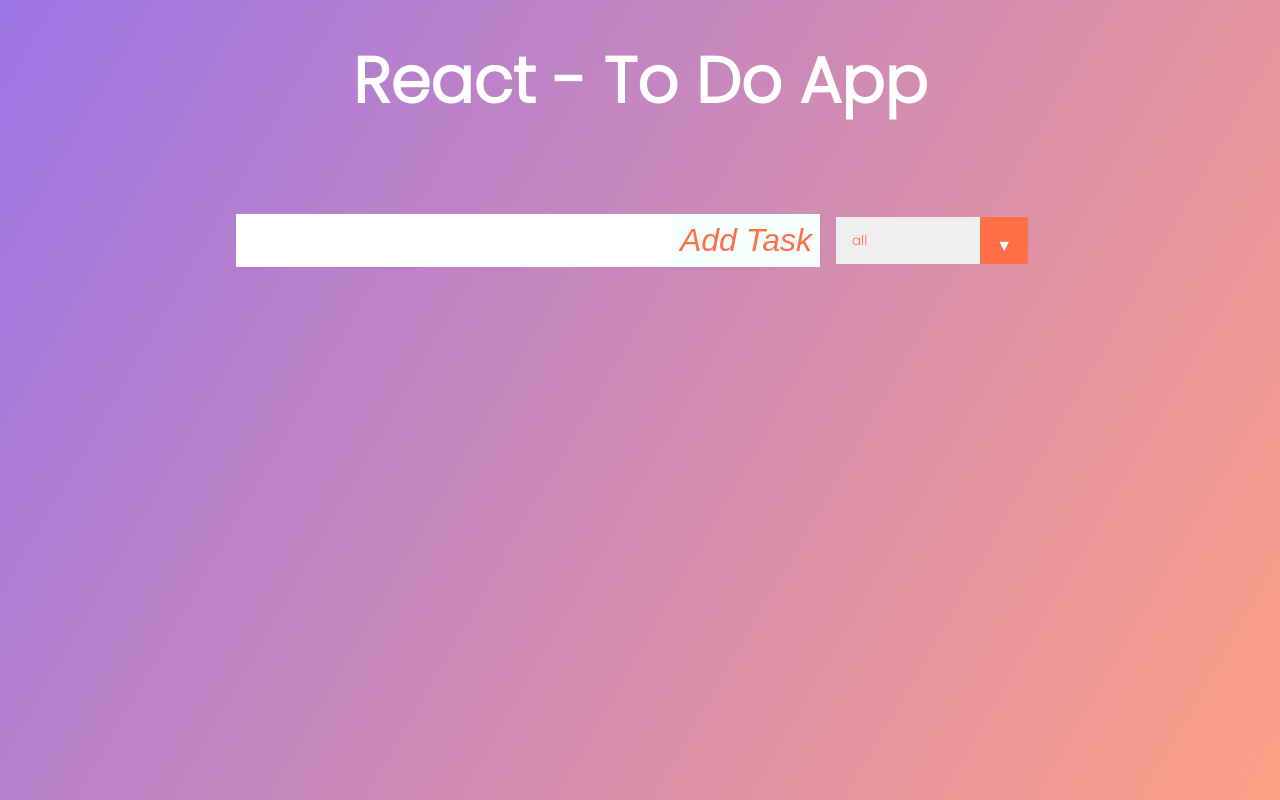
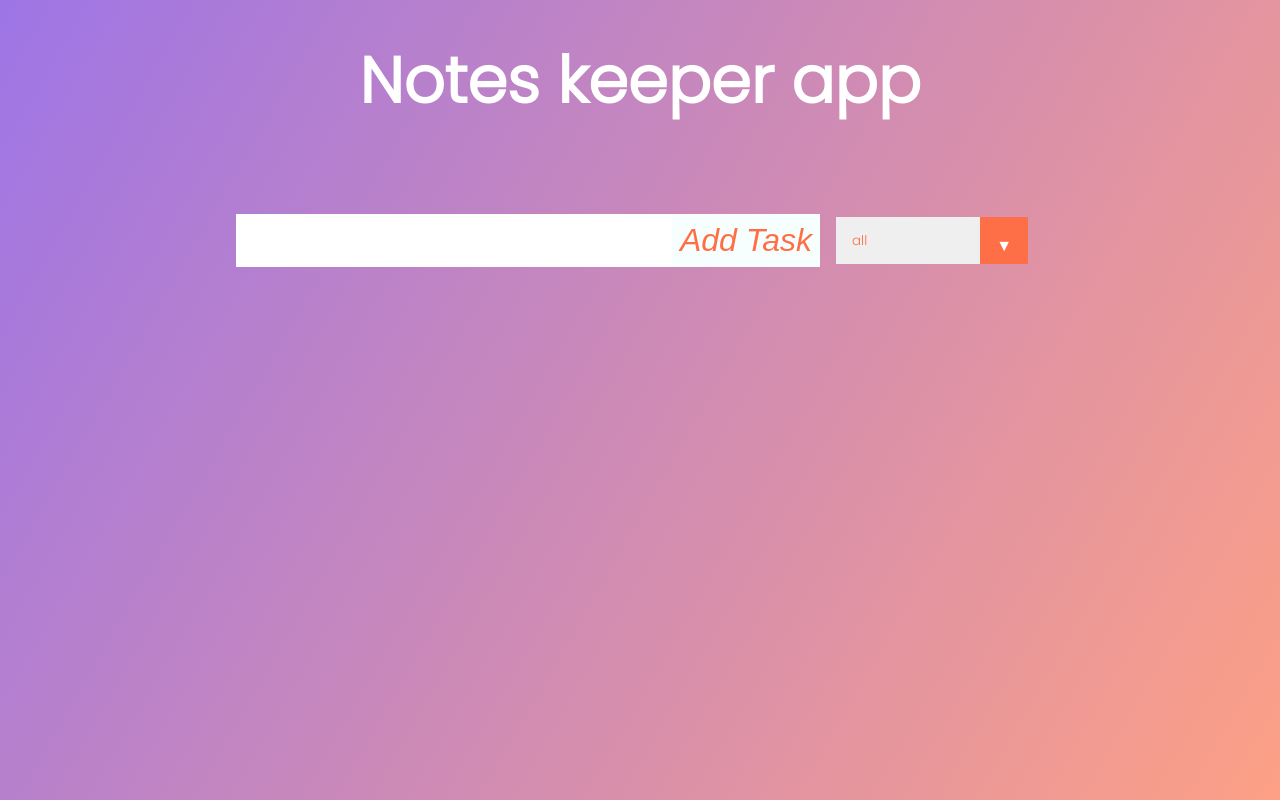
Before and after one commit to vaibhav18matere/note-app, a React (Create React App) app in the folder note-keeper/: page / in a window 1280 px wide. Built offline with nearby package versions, Linux system fonts and the light colour scheme.

Commit message:
build added

```diff
--- a/note-keeper/public/index.html
+++ b/note-keeper/public/index.html
@@ -11,8 +11,8 @@
       <!-- google font -->
       <link
         href="https://fonts.googleapis.com/css2?family=Poppins:wght@300&display=swap"
-        rel="stylesheet"
-      />
+        rel="stylesheet"/>
+
     <title>Notes keeper app</title>
   </head>
   <body>
--- a/note-keeper/src/App.js
+++ b/note-keeper/src/App.js
@@ -11,6 +11,7 @@ function App() {
   const [todos, setTodos] = useState([]);
   const [status, setStatus] = useState("all");
   const [filteredTodos, setFilteredTodos] = useState([]);
+
   //run once when app starts
   useEffect(() => {
     getLocalTodos();
@@ -39,6 +40,7 @@ function App() {
   const saveLocalTodos = () => {
     localStorage.setItem("todos", JSON.stringify(todos));
   }
+
   //checking
   const getLocalTodos = () => {
     if (localStorage.getItem("todos") === null) {
@@ -52,7 +54,7 @@ function App() {
   return (
     <div className="App">
       <header>
-        <h1>React - To Do App </h1>
+        <h1>Notes keeper app</h1>
       </header>
       <Form
         inputText={inputText}
@@ -61,6 +63,7 @@ function App() {
         setInputText={setInputText}
         setStatus={setStatus}
       />
+
       <TodoList todos={todos}
         setTodos={setTodos}
         filteredTodos={filteredTodos}
--- a/note-keeper/src/Components/Todo.js
+++ b/note-keeper/src/Components/Todo.js
@@ -29,7 +29,7 @@ const Todo = ({ text, todo, todos, setTodos }) => {
             <button onClick={deleteHandler} className="trash-btn">
                 <i>Delete Task</i>
             </button>
-        </div >
+        </div>
     );
 };
 
--- a/note-keeper/src/Components/TodoList.js
+++ b/note-keeper/src/Components/TodoList.js
@@ -1,6 +1,5 @@
 import React from "react";
 import Todo from "./Todo";
-
 
 const TodoList = ({ todos, setTodos, filteredTodos }) => {
 
```
Also changed, not shown: note-keeper/src/Components/Form.js (+3 -4 lines).
